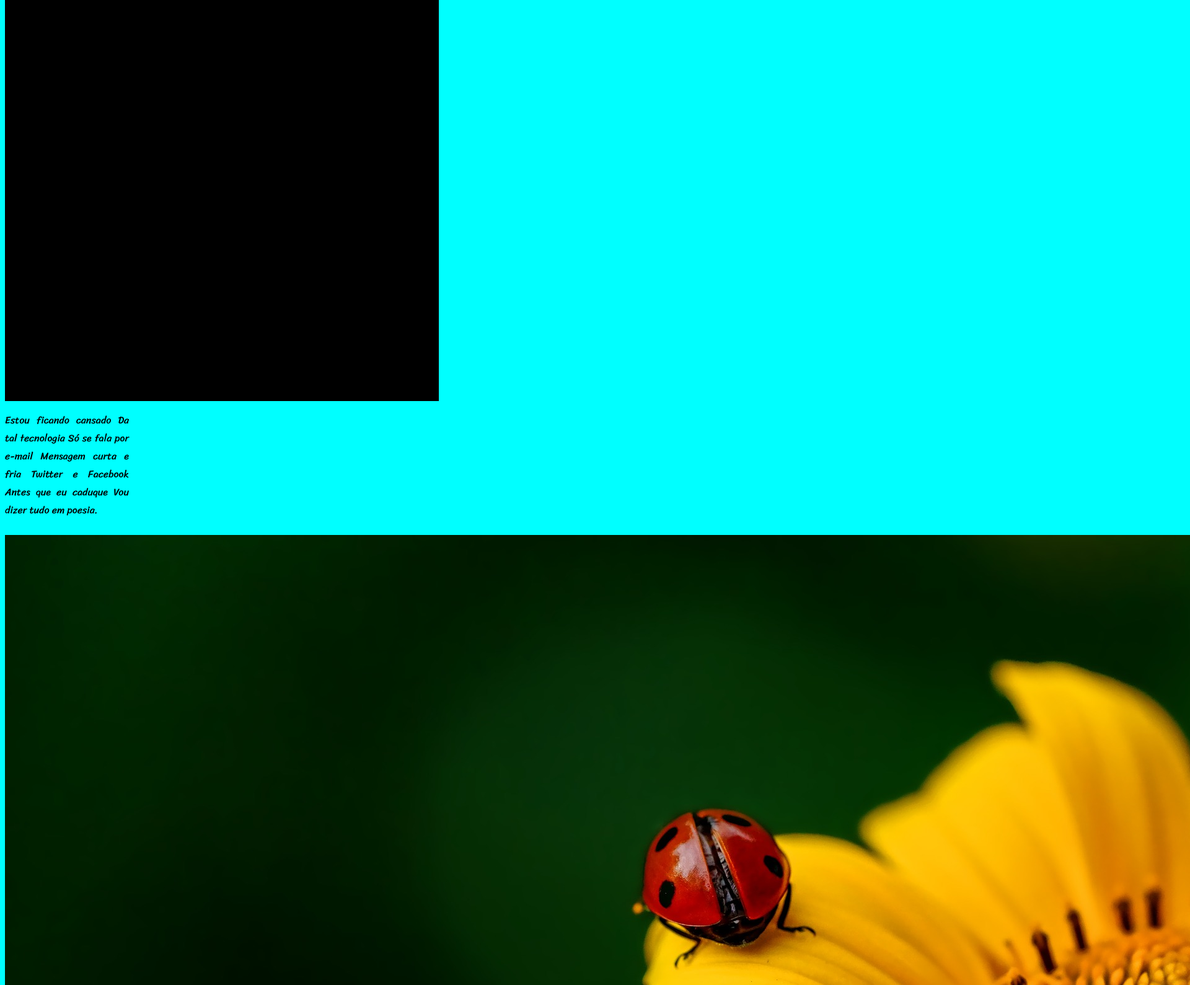
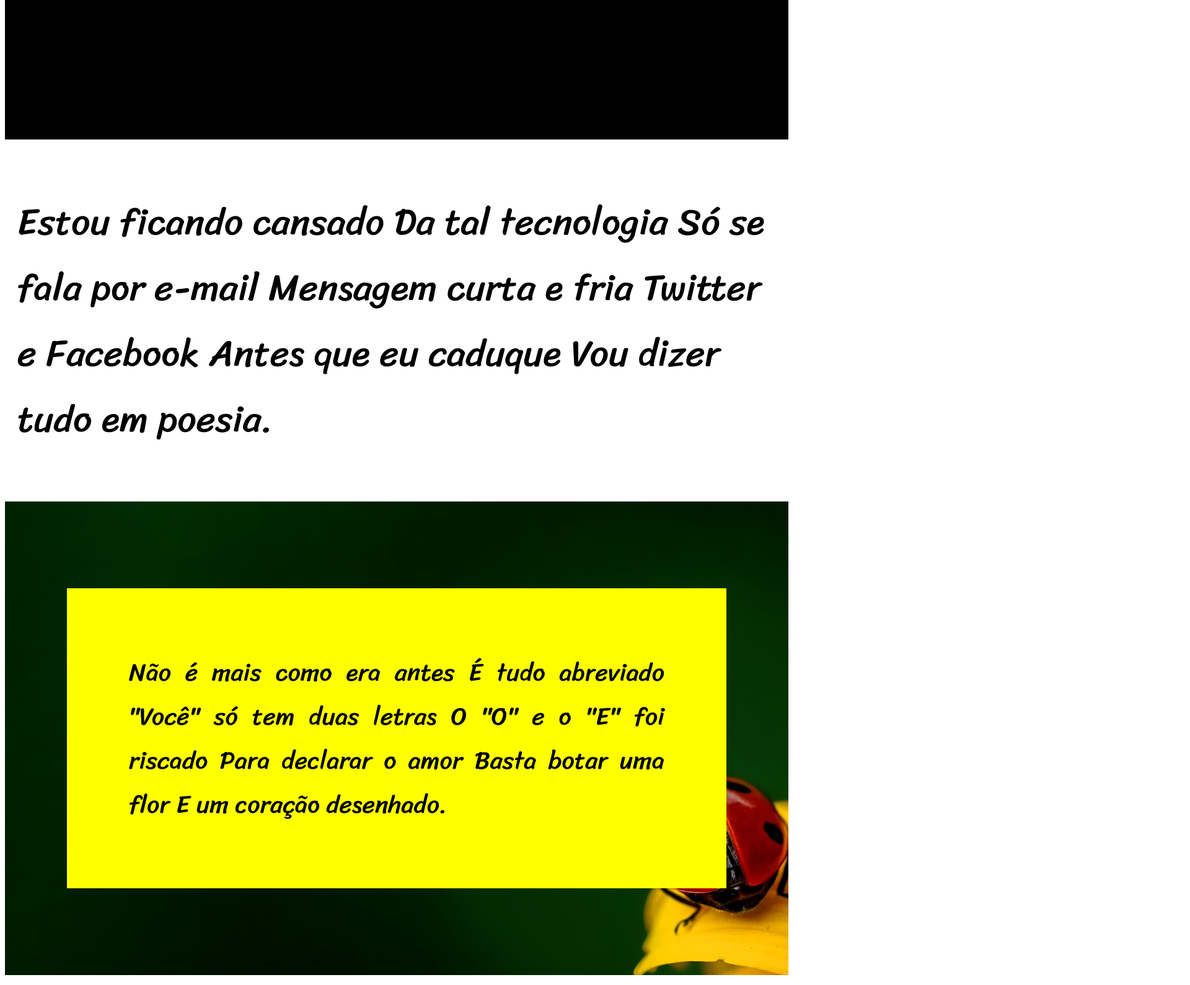
Before and after one commit to GeanMFSena/Projetocordel, a plain HTML site: page meu projeto cordel/index.html in a window 1280 px wide. Shown: the part 74-1663 px from the top of the page at 62% size, 1920 px wide, since content can reach past the window. Drawn offline with Linux system fonts and the light colour scheme; files that its build step writes are made by us from their sources.

Commit message:
alteracoes

```diff
--- a/meu projeto cordel/estilos/style.css
+++ b/meu projeto cordel/estilos/style.css
@@ -1,43 +1,67 @@
 @charset "UTF-8";
 
-.sriracha-regular {
-    font-family: "Sriracha";
-    font-weight: 400;
-    font-style: normal;
-  }
 
+body{margin-top: 0px;}
 
-body{background-color: aqua;}
-
+main{max-width: 100%;
+min-width: 500px;}
 
 header{
 text-align: center;
 background-color: black;
-width: 700px;
-height: 700px;
+width: auto;
+height: 300px;
+color: white;
+margin-top: -22px;
+background-size: cover;
+}
+
+header p {
+    text-align: center;
 }
 
 
-main{
 
-    font-family: "Sriracha", cursive;
+
+main p {
+
+    font-family: "Sriracha";
     font-weight: 400;
     font-style: normal;
-}
-
-p{
-
-text-align: justify;
-font-family: "Sriracha", cursive;
-font-weight: 400;
-font-style: normal;
+    text-align: left;
+    font-size: 60px;
+    padding: 20px;
+    width: auto;
 
 }
 
-div{
 
+div#container{
+background-image: url(../imagens/imagens/background001.jpg);
+width: auto;
+padding: 100px;
+}
 
-    text-align: center;
-    width: 200px;
-    height: 200px;
+p#conteudo{
+text-align: justify;
+font-size: 40px;
+width: auto;
+padding: 100px;
+background-color:yellow;
+color: black;
+
 }
+
+div#container2{
+    background-image: url(../imagens/imagens/background002.jpg);
+    height: 1000px;
+    padding: 100px;
+    }
+
+p#pagina{text-align: justify;
+    font-size: 40px;
+    width: 500px;
+    padding: 10px;
+    background-color:yellow;
+    color: black;
+    }
--- a/meu projeto cordel/index.html
+++ b/meu projeto cordel/index.html
@@ -5,7 +5,7 @@
     <meta name="viewport" content="width=device-width, initial-scale=1.0">
     <title>Projeto Cordel</title>
 
-    <link rel="stylesheet" href="style.css">
+    <link rel="stylesheet" href="./estilos/style.css">
 
     <link rel="preconnect" href="https://fonts.googleapis.com">
 <link rel="preconnect" href="https://fonts.gstatic.com" crossorigin>
@@ -30,8 +30,8 @@
 
 <article>
 
-    <div>
-        <p>
+
+        <p class="paragrafo">
             Estou ficando cansado
             Da tal tecnologia
             Só se fala por e-mail
@@ -40,10 +40,11 @@
             Antes que eu caduque
             Vou dizer tudo em poesia.
         </p>
-    </div>
 
-    <img src="imagens/imagens/background001.jpg" alt="joaninha">
-    <p>
+
+
+        <div id="container">
+            <p id="conteudo">
                 Não é mais como era antes
                 É tudo abreviado
                 "Você" só tem duas letras
@@ -51,6 +52,10 @@
                 Para declarar o amor
                 Basta botar uma flor
                 E um coração desenhado.
+
+            </p>
+        </div>
+        <p class="paragrafo">
                 Arroba agora não pesa
                 É parte de um endereço
                 Ponto final nem se usa
@@ -60,7 +65,7 @@
                 Ele vale um alto preço.
             </p>
 
-    <p>
+    <p class="paragrafo">
         Pra piorar a liguagem
         O emoticom é um risco
         Tem símbolo para tudo
@@ -71,8 +76,9 @@
     </p>
 
 
-    <img src="imagens/imagens/background002.jpg" alt="paginas">
-    <p>
+
+    <div id="container2">
+        <p id="pagina">
             Tenho saudade das cartas
             Escritas com a própria mão
             Mandava no mês de Junho
@@ -88,8 +94,9 @@
             O mundo ficou cativo
             Da tecnologia do agora.
         </p>
+    </div>
 
-    <p>
+    <p class="paragrafo">
         Felizmente, pra orar
         Não precisa de internet
         Deus escuta todo mundo
```
Also changed, not shown: meu projeto cordel/fontes/Sriracha/OFL.txt (added), meu projeto cordel/fontes/Sriracha/Sriracha-Regular.ttf (added). Lines whose indentation alone changed are shown as unchanged.
